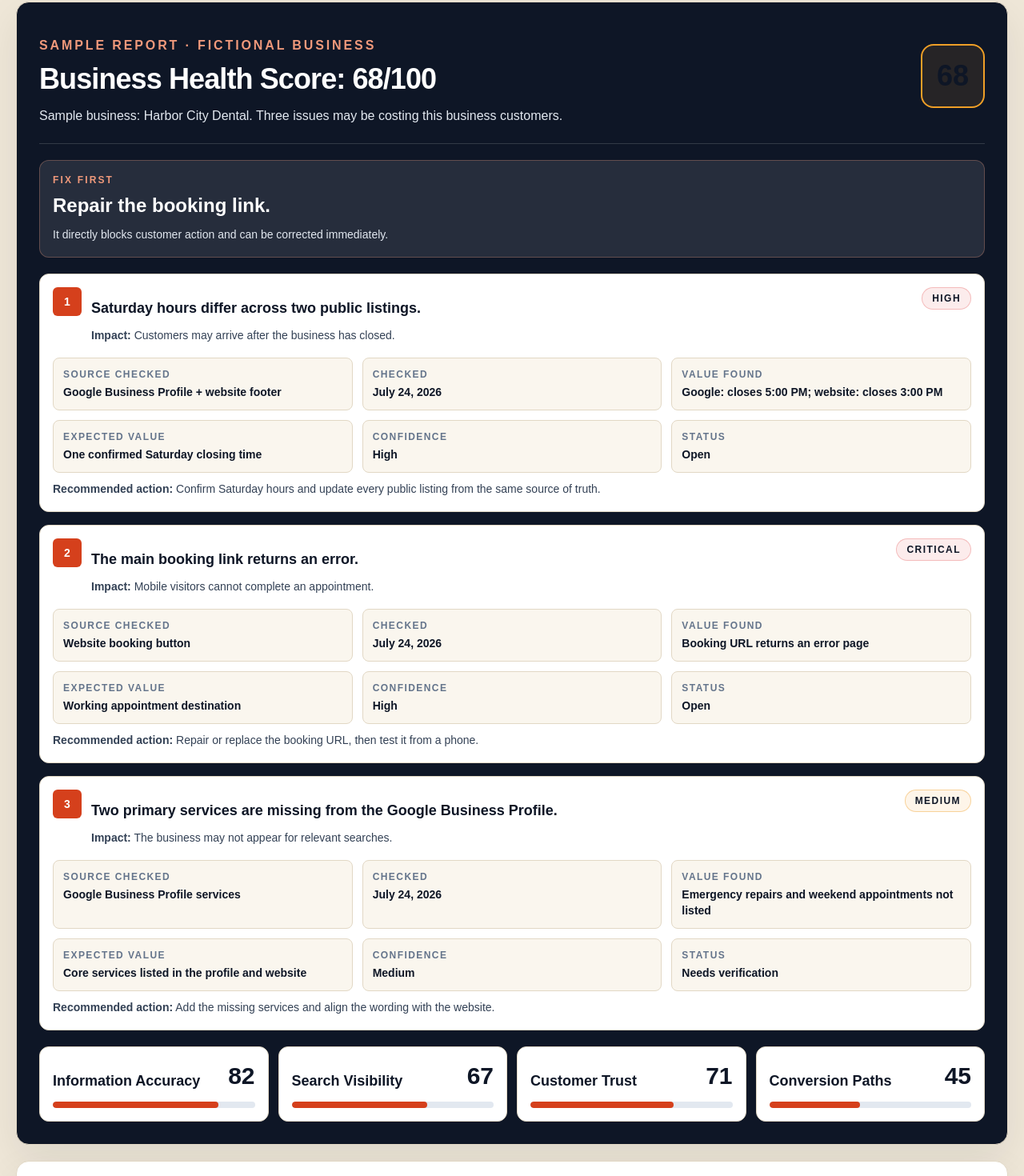
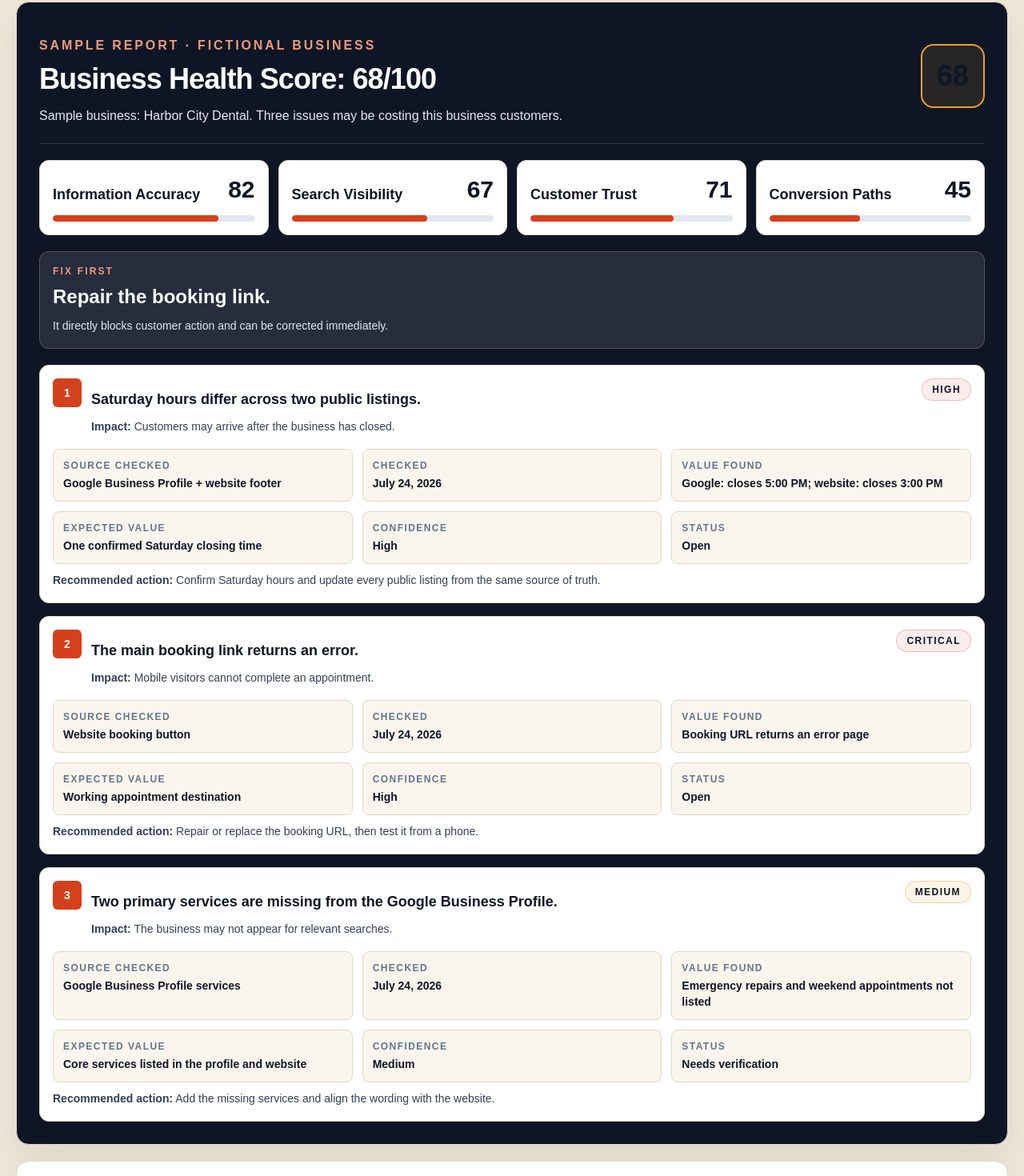
Before and after one commit to glassonglassharley/Business-Scope, a Next.js app: page /sample-report in a window 1280 px wide. Shown: the part 78-1548 px from the top of the page at 80% size. Built offline with nearby package versions, Linux system fonts and the light colour scheme.

Commit message:
Move sample report scores above fix first

```diff
--- a/src/components/SampleReport.jsx
+++ b/src/components/SampleReport.jsx
@@ -12,6 +12,10 @@ export function SampleReport({ checkedDate }) {
         <div className="report-score" aria-label="Business Health Score 68 out of 100">68</div>
       </div>
 
+      <div className="category-score-grid">
+        {SAMPLE_CATEGORY_SCORES.map(([label, score]) => <CategoryScore key={label} label={label} score={score} />)}
+      </div>
+
       <div className="fix-first">
         <p className="eyebrow">Fix First</p>
         <h3>Repair the booking link.</h3>
@@ -20,10 +24,6 @@ export function SampleReport({ checkedDate }) {
 
       <div className="grid gap-4">
         {SAMPLE_FINDINGS.map((finding, index) => <FindingCard key={finding.title} finding={finding} index={index + 1} checkedDate={checkedDate} />)}
-      </div>
-
-      <div className="category-score-grid">
-        {SAMPLE_CATEGORY_SCORES.map(([label, score]) => <CategoryScore key={label} label={label} score={score} />)}
       </div>
     </section>
   );
```
